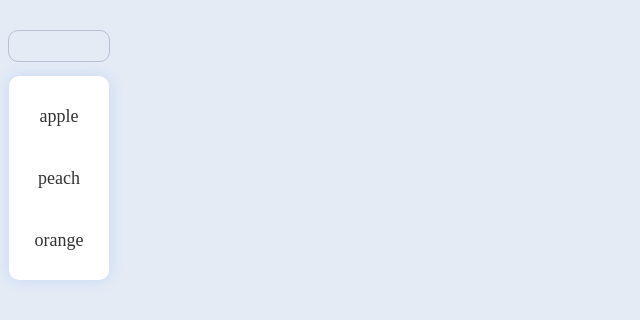
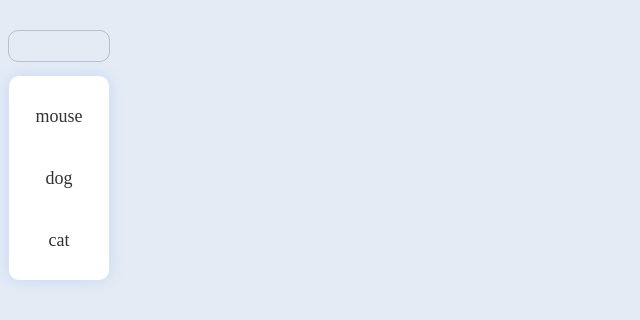
Before and after one commit to Frank000000/Guld-UI, a Vue app: page / in a window 1280 px wide. Both pictures are taken after a click on the element 59 px from the left and 46 px from the top of the page. Shown: the top 320 px of the page, without its empty margins (0-640 px from the left). Built offline with nearby package versions, Linux system fonts and the light colour scheme.

Commit message:
chore:Error in submitting v-for ts environment item type

```diff
--- a/components.d.ts
+++ b/components.d.ts
@@ -10,7 +10,6 @@ declare module '@vue/runtime-core' {
     Button: typeof import('./src/components/Button/index.vue')['default']
     Calendar: typeof import('./src/components/Calendar/index.vue')['default']
     DropDown: typeof import('./src/components/DropDown/index.vue')['default']
-    'IconOpenmoji:foldedHands': typeof import('~icons/openmoji/folded-hands')['default']
     'IconQuill:chevronDown': typeof import('~icons/quill/chevron-down')['default']
     Input: typeof import('./src/components/Input/index.vue')['default']
   }
--- a/package.json
+++ b/package.json
@@ -1,7 +1,7 @@
 {
   "name": "guld-ui",
   "private": false,
-  "version": "0.0.14",
+  "version": "0.0.16",
   "author": "Yang Zebin",
   "license": "ISC",
   "main": "./dist/guld.umd.js",
--- a/src/App.vue
+++ b/src/App.vue
@@ -5,13 +5,29 @@
       :readonly='true'>
     </g-input>
     <g-calendar style="margin-top: 30px;"></g-calendar> -->
-    <g-dropdown style="margin-top: 30px;"></g-dropdown>
+    <g-dropdown style="margin-top: 30px;" :options="animalOptions"></g-dropdown>
   </div>
 </template>
 
 <script setup lang="ts">
 import { ref } from 'vue'
 const inputVal = ref('啊好😄')
+const animalOptions = ref()
+animalOptions.value = [
+  {
+    title: 'mouse',
+    id: '1'
+  },
+  {
+    title: 'dog',
+    id: '2'
+  },
+  {
+    title: 'cat',
+    id: '3'
+  }
+]
+
 
 const handleInput = (e: any): void => {
   // let { value } = e.target
--- a/src/components/DropDown/index.vue
+++ b/src/components/DropDown/index.vue
@@ -1,12 +1,12 @@
 <template>
   <div class="it-select" @click="openSelect">
-    <span class="it-select-input">{{fillName}}</span>
-    <icon-quill:chevron-down :class="['triangle-down', { rotate: rotate }]"/>
+    <span class="it-select-input">{{ fillName }}</span>
+    <icon-quill:chevron-down :class="['triangle-down', { rotate: rotate }]" />
     <div :class="[
       'it-select-options-panel',
       showOptions ? 'show' : 'hidden',
     ]">
-      <p class="it-select-option" v-for="(item, idx) in options" :key="idx" @click="getValue(item.title, item.pkid)">
+      <p class="it-select-option" v-for="(item, idx) in options" :key="idx" @click="getValue(item.title, item.id)">
         {{ item.title }}
       </p>
     </div>
@@ -15,20 +15,30 @@
 
 <script setup lang="ts">
 import { ref } from 'vue'
-const options = ref([
+
+// let options:any=[]
+const props = defineProps({
+  options: {
+    type: Array
+  }
+})
+
+const animalOptions = ref()
+animalOptions.value = [
   {
-    title: 'apple',
-    pkid: '1'
+    title: 'mouse',
+    id: '1'
   },
   {
-    title: 'peach',
-    pkid: '2'
+    title: 'dog',
+    id: '2'
   },
   {
-    title: 'orange',
-    pkid: '3'
+    title: 'cat',
+    id: '3'
   }
-])
+]
+
 let fillName = ref()
 let rotate = ref(false)
 let showOptions = ref(false)
@@ -39,9 +49,9 @@ const openSelect = () => {
   showOptions.value = !showOptions.value
   rotate.value = !rotate.value
 }
-const getValue = (title: any, pkid: any) => {
+const getValue = (title: String, id: String) => {
   fillName.value = title
-  console.log('title,pkid::', title.value);
+  console.log('title,id::', title);
 }
 </script>
 
@@ -54,6 +64,7 @@ const getValue = (title: any, pkid: any) => {
   border-radius: 10px;
   position: relative;
   display: flex;
+
   .it-select-input {
     width: calc(100% - 20px);
     height: 100%;
@@ -61,22 +72,25 @@ const getValue = (title: any, pkid: any) => {
     text-align: center;
     cursor: pointer;
     border: none;
-    padding:0 10px;
+    padding: 0 10px;
     display: flex;
     align-items: center;
   }
+
   .triangle-down {
     width: 10;
     height: 10;
     position: absolute;
-    top: 50% ;
+    top: 50%;
     right: 8px;
     transform: translateY(-50%) rotate(0deg);
     transition: transform 0.3s ease-in-out;
   }
+
   .rotate {
     transform: translateY(-50%) rotate(180deg);
   }
+
   .it-select-options-panel {
     position: absolute;
     width: 100%;
@@ -89,6 +103,7 @@ const getValue = (title: any, pkid: any) => {
     overflow-y: auto;
     overflow-x: hidden;
     z-index: 99;
+
     .it-select-option {
       padding: 0 22px;
       cursor: pointer;
@@ -101,18 +116,22 @@ const getValue = (title: any, pkid: any) => {
       text-overflow: ellipsis;
       white-space: nowrap;
     }
+
     .it-select-option.check {
       color: #206ef2;
       background: #f5f7fe;
     }
+
     .it-select-option:hover {
       background: #f5f7fe;
       color: #206ef2;
     }
   }
+
   .show {
     display: block;
   }
+
   .hidden {
     display: none;
   }
```
